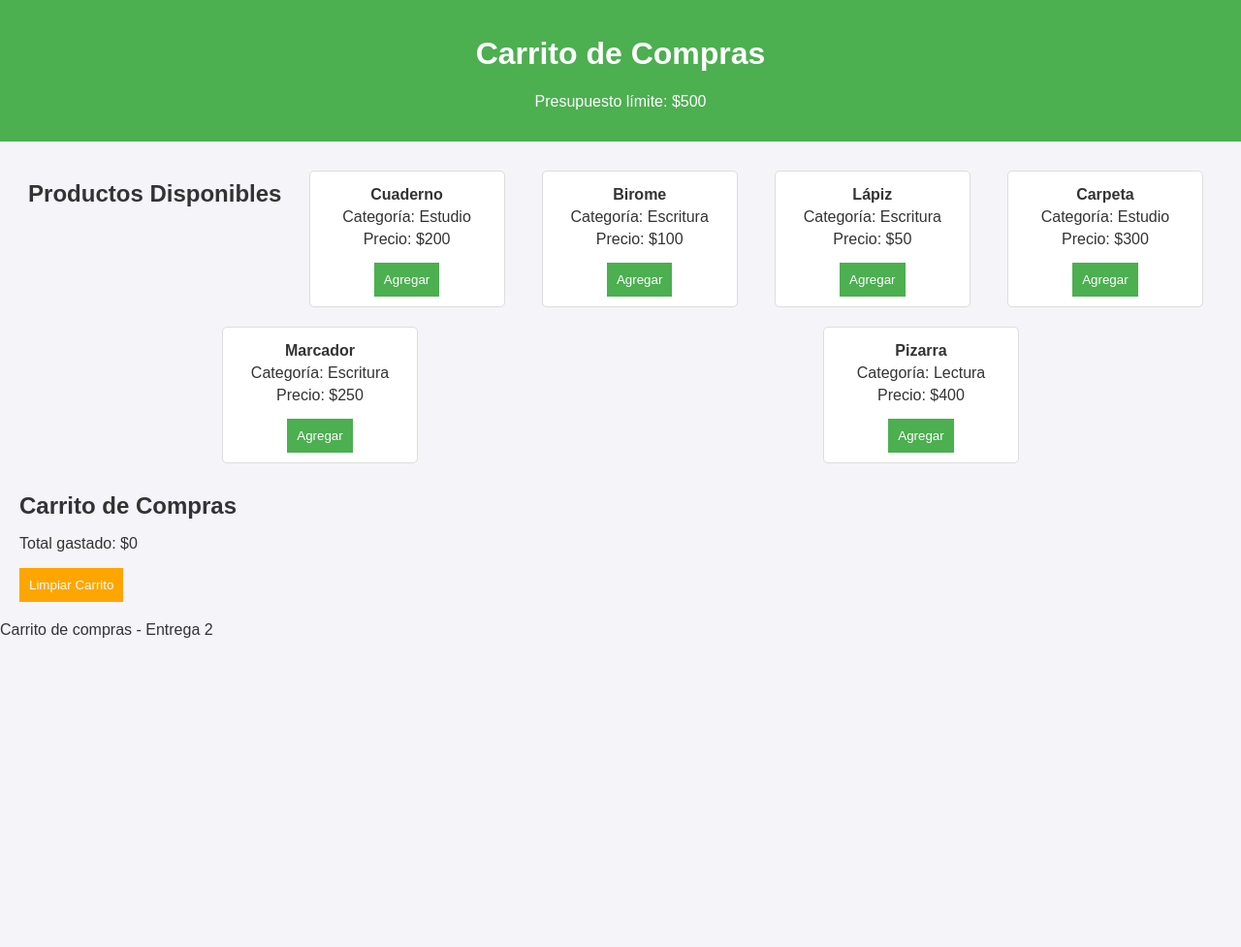
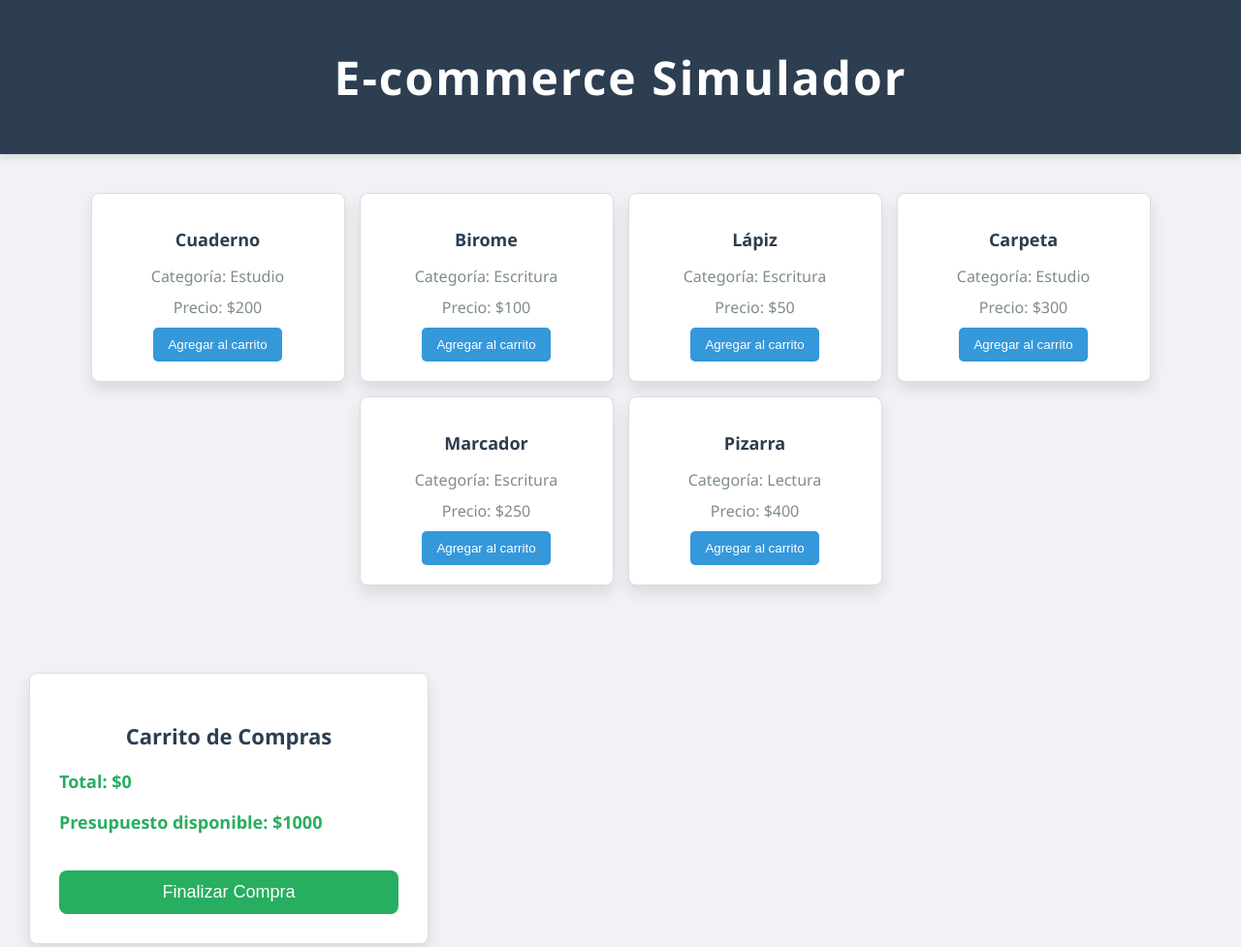
Before and after one commit to LuchoModena/Entrega1Js, a plain HTML site: page index.html in a window 1280 px wide. Shown: the top 977 px of the page at 97% size. Before the commit the page ends 800 px from the top, so only its background shows below. Drawn offline with Linux system fonts and the light colour scheme.

Commit message:
Proyecto Final

```diff
--- a/index.html
+++ b/index.html
@@ -1,36 +1,28 @@
 <!DOCTYPE html>
-<html lang="es">
+<html lang="en">
 <head>
     <meta charset="UTF-8">
     <meta name="viewport" content="width=device-width, initial-scale=1.0">
-    <title>Carrito de Compras</title>
+    <title>E-commerce Simulador</title>
     <link rel="stylesheet" href="styles.css">
 </head>
 <body>
     <header>
-        <h1>Carrito de Compras</h1>
-        <p>Presupuesto límite: $<span id="presupuesto">500</span></p>
+        <h1>E-commerce Simulador</h1>
     </header>
-
     <main>
-        <section id="productos">
-            <h2>Productos Disponibles</h2>
-            <!-- Productos generados dinámicamente desde JS -->
+        <section id="productos" class="productos-container">
+            <!-- Los productos se generarán aquí dinámicamente -->
         </section>
-
         <section id="carrito">
             <h2>Carrito de Compras</h2>
             <ul id="listaCarrito"></ul>
-            <p>Total gastado: $<span id="totalCarrito">0</span></p>
-            <p id="alertaPresupuesto" class="hidden">¡Has excedido el presupuesto!</p>
-            <button id="limpiarCarrito">Limpiar Carrito</button>
+            <p>Total: $<span id="totalCarrito">0</span></p>
+            <p>Presupuesto disponible: $<span id="presupuestoRestante">1000</span></p>
+            <button id="finalizarCompra" class="btn-finalizar">Finalizar Compra</button>
+            <p id="mensajeError" class="mensaje-error"></p>
         </section>
     </main>
-
-    <footer>
-        <p>Carrito de compras - Entrega 2</p>
-    </footer>
-
     <script src="main.js"></script>
 </body>
 </html>
--- a/main.js
+++ b/main.js
@@ -1,8 +1,3 @@
-// Variables y constantes
-const presupuestoLimite = 500;
-let carrito = JSON.parse(localStorage.getItem("carrito")) || [];
-
-// Productos disponibles con id, nombre, precio y categoría
 const productos = [
     { id: 1, nombre: "Cuaderno", precio: 200, categoria: "Estudio" },
     { id: 2, nombre: "Birome", precio: 100, categoria: "Escritura" },
@@ -12,87 +7,118 @@ const productos = [
     { id: 6, nombre: "Pizarra", precio: 400, categoria: "Lectura" },
 ];
 
-// Elementos del DOM
-const listaCarrito = document.getElementById("listaCarrito");
-const totalCarritoElem = document.getElementById("totalCarrito");
-const alertaPresupuesto = document.getElementById("alertaPresupuesto");
-const limpiarCarritoBtn = document.getElementById("limpiarCarrito");
-const seccionProductos = document.getElementById("productos");
+let carrito = [];
+const presupuestoInicial = 1000; // Presupuesto inicial
+let presupuestoRestante = presupuestoInicial;
 
-// Funciones
+// Renderizar productos
 function renderizarProductos() {
-    productos.forEach(producto => {
+    const contenedorProductos = document.getElementById("productos");
+    contenedorProductos.innerHTML = "";
+
+    productos.forEach((producto) => {
         const div = document.createElement("div");
-        div.className = "producto";
+        div.classList.add("producto");
         div.innerHTML = `
-            <p><strong>${producto.nombre}</strong></p>
+            <h3>${producto.nombre}</h3>
             <p>Categoría: ${producto.categoria}</p>
             <p>Precio: $${producto.precio}</p>
-            <button class="btn-agregar" data-id="${producto.id}">Agregar</button>
+            <button class="btn-agregar" data-id="${producto.id}">Agregar al carrito</button>
         `;
-        seccionProductos.appendChild(div);
+        contenedorProductos.appendChild(div);
     });
 
-    // Asignar eventos a los botones después de renderizar
+    // Agregar eventos a los botones
     const botonesAgregar = document.querySelectorAll(".btn-agregar");
-    botonesAgregar.forEach(boton => boton.addEventListener("click", agregarProducto));
+    botonesAgregar.forEach((boton) => {
+        boton.addEventListener("click", (e) => {
+            const idProducto = parseInt(e.target.dataset.id);
+            agregarAlCarrito(idProducto);
+        });
+    });
 }
 
-function actualizarDOM() {
-    // Limpiar lista del carrito
+// Agregar al carrito
+function agregarAlCarrito(idProducto) {
+    const producto = productos.find((prod) => prod.id === idProducto);
+    const productoEnCarrito = carrito.find((item) => item.id === idProducto);
+
+    const nuevoTotal = calcularTotal() + producto.precio;
+    if (nuevoTotal > presupuestoRestante) {
+        mostrarError("No puedes agregar más productos: supera tu presupuesto.");
+        return;
+    }
+
+    if (productoEnCarrito) {
+        productoEnCarrito.cantidad++;
+    } else {
+        carrito.push({ ...producto, cantidad: 1 });
+    }
+
+    actualizarCarrito();
+    ocultarError();
+}
+
+// Actualizar carrito
+function actualizarCarrito() {
+    const listaCarrito = document.getElementById("listaCarrito");
+    const totalCarrito = document.getElementById("totalCarrito");
+    const presupuestoRestanteElem = document.getElementById("presupuestoRestante");
+
     listaCarrito.innerHTML = "";
+
     let total = 0;
 
-    // Agregar cada producto al DOM
-    carrito.forEach((item, index) => {
-        total += item.precio;
+    carrito.forEach((item) => {
+        const li = document.createElement("li");
+        li.textContent = `${item.nombre} x ${item.cantidad} - $${item.precio * item.cantidad}`;
+        listaCarrito.appendChild(li);
 
-        const li = document.createElement("li");
-        li.textContent = `${item.nombre} - $${item.precio}`;
-
-        // Botón para eliminar producto
-        const eliminarBtn = document.createElement("button");
-        eliminarBtn.textContent = "Eliminar";
-        eliminarBtn.addEventListener("click", () => eliminarProducto(index));
-        li.appendChild(eliminarBtn);
-
-        listaCarrito.appendChild(li);
+        total += item.precio * item.cantidad;
     });
 
-    // Actualizar total y presupuesto
-    totalCarritoElem.textContent = total;
-    if (total > presupuestoLimite) {
-        alertaPresupuesto.classList.remove("hidden");
-    } else {
-        alertaPresupuesto.classList.add("hidden");
+    totalCarrito.textContent = total;
+    presupuestoRestanteElem.textContent = presupuestoInicial - total;
+}
+
+// Finalizar compra
+function finalizarCompra() {
+    if (carrito.length === 0) {
+        mostrarError("El carrito está vacío. Agrega productos antes de finalizar.");
+        return;
     }
 
-    // Guardar en localStorage
-    localStorage.setItem("carrito", JSON.stringify(carrito));
+    alert(`¡Gracias por tu compra! Has adquirido:\n${carrito.map(
+        (item) => `${item.nombre} x ${item.cantidad} - $${item.precio * item.cantidad}`
+    ).join("\n")}\nTotal: $${calcularTotal()}`);
+
+    carrito = [];
+    actualizarCarrito();
+    ocultarError();
 }
 
-function agregarProducto(e) {
-    const idProducto = parseInt(e.target.getAttribute("data-id"));
-    const producto = productos.find(p => p.id === idProducto);
-
-    carrito.push(producto);
-    actualizarDOM();
+// Calcular total del carrito
+function calcularTotal() {
+    return carrito.reduce((total, item) => total + item.precio * item.cantidad, 0);
 }
 
-function eliminarProducto(index) {
-    carrito.splice(index, 1);
-    actualizarDOM();
+// Mostrar y ocultar mensajes de error
+function mostrarError(mensaje) {
+    const mensajeError = document.getElementById("mensajeError");
+    mensajeError.textContent = mensaje;
+    mensajeError.style.display = "block";
 }
 
-function limpiarCarrito() {
-    carrito = [];
-    localStorage.removeItem("carrito");
-    actualizarDOM();
+function ocultarError() {
+    const mensajeError = document.getElementById("mensajeError");
+    mensajeError.style.display = "none";
 }
 
-// Eventos
-limpiarCarritoBtn.addEventListener("click", limpiarCarrito);
+// Inicialización
+document.addEventListener("DOMContentLoaded", () => {
+    renderizarProductos();
+    actualizarCarrito();
 
-// Inicialización
-renderizarProductos();
-actualizarDOM();
+    const botonFinalizar = document.getElementById("finalizarCompra");
+    botonFinalizar.addEventListener("click", finalizarCompra);
+});
--- a/styles.css
+++ b/styles.css
@@ -1,105 +1,138 @@
+/* Estilos generales */
 body {
-    font-family: Arial, sans-serif;
+    font-family: 'Segoe UI', Tahoma, Geneva, Verdana, sans-serif;
     margin: 0;
     padding: 0;
-    background-color: #f4f4f9;
-    color: #333;
+    background-color: #f0f2f5;
+    color: #555;
 }
 
+/* Estilo del encabezado */
 header {
-    background-color: #4caf50;
+    background-color: #2c3e50;
     color: white;
+    padding: 15px 0;
     text-align: center;
-    padding: 1em 0;
+    font-size: 24px;
+    letter-spacing: 2px;
+    box-shadow: 0 4px 8px rgba(0, 0, 0, 0.1);
 }
 
-main {
-    margin: 20px;
+/* Contenedor de los productos */
+.productos-container {
+    display: flex;
+    flex-wrap: wrap;
+    gap: 15px;
+    padding: 40px 20px;
+    justify-content: center;
+    max-width: 1200px;
+    margin: 0 auto;
 }
 
-h2 {
-    margin-bottom: 15px;
+/* Estilo individual de cada producto */
+.producto {
+    border: 1px solid #ddd;
+    background-color: #ffffff;
+    padding: 20px;
+    width: 220px;
+    text-align: center;
+    box-shadow: 0 8px 16px rgba(0, 0, 0, 0.1);
+    border-radius: 8px;
+    transition: transform 0.3s ease, box-shadow 0.3s ease;
 }
 
-#productos {
-    display: flex;
-    flex-wrap: wrap;
-    justify-content: space-around;
+.producto:hover {
+    transform: translateY(-5px);
+    box-shadow: 0 15px 20px rgba(0, 0, 0, 0.15);
+}
+
+.producto h3 {
+    margin: 15px 0;
+    font-size: 18px;
+    color: #2c3e50;
+}
+
+.producto p {
+    margin: 10px 0;
+    color: #7f8c8d;
+}
+
+.producto .btn-agregar {
+    background-color: #3498db;
+    color: white;
+    border: none;
+    padding: 10px 15px;
+    cursor: pointer;
+    border-radius: 5px;
+    transition: background-color 0.3s, transform 0.2s;
+}
+
+.producto .btn-agregar:hover {
+    background-color: #2980b9;
+    transform: scale(1.05);
+}
+
+/* Estilo del carrito */
+#carrito {
+    margin: 30px;
+    padding: 30px;
+    background-color: #ffffff;
+    border: 1px solid #ddd;
+    border-radius: 8px;
+    box-shadow: 0 8px 16px rgba(0, 0, 0, 0.1);
+    max-width: 350px;
+    margin-top: 50px;
+}
+
+#carrito h2 {
+    text-align: center;
+    font-size: 22px;
+    margin-bottom: 20px;
+    color: #2c3e50;
+}
+
+#carrito ul {
+    list-style: none;
+    padding: 0;
+}
+
+#carrito li {
+    margin: 15px 0;
+    font-size: 16px;
+    color: #34495e;
+}
+
+#carrito p {
+    font-weight: bold;
+    font-size: 18px;
+    color: #27ae60;
+}
+
+/* Estilo de mensaje de error */
+.mensaje-error {
+    color: #e74c3c;
+    font-weight: bold;
+    display: none;
+    font-size: 16px;
+    text-align: center;
     margin-bottom: 20px;
 }
 
-.producto {
-    border: 1px solid #ddd;
-    padding: 10px;
-    text-align: center;
-    width: 180px;
-    background-color: white;
-    border-radius: 5px;
-    margin: 10px;
+/* Estilo del botón para finalizar compra */
+.btn-finalizar {
+    width: 100%;
+    margin-top: 20px;
+    background-color: #27ae60;
+    color: white;
+    border: none;
+    padding: 12px;
+    cursor: pointer;
+    border-radius: 8px;
+    transition: background-color 0.3s, transform 0.3s;
+    font-size: 18px;
 }
 
-.producto p {
-    margin: 5px 0;
+.btn-finalizar:hover {
+    background-color: #2ecc71;
+    transform: scale(1.05);
 }
-
-.producto .btn-agregar {
-    background-color: #4caf50;
-    color: white;
-    border: none;
-    padding: 10px;
-    cursor: pointer;
-    margin-top: 10px;
-}
-
-.producto .btn-agregar:hover {
-    background-color: #45a049;
-}
-
-#carrito ul {
-    list-style-type: none;
-    padding: 0;
-}
-
-#carrito ul li {
-    display: flex;
-    justify-content: space-between;
-    align-items: center;
-    margin: 10px 0;
-    padding: 5px;
-    border: 1px solid #ddd;
-    background-color: #fff;
-    border-radius: 5px;
-}
-
-#carrito ul li button {
-    background-color: red;
-    color: white;
-    border: none;
-    padding: 5px;
-    cursor: pointer;
-}
-
-#carrito ul li button:hover {
-    background-color: darkred;
-}
-
-#limpiarCarrito {
-    background-color: orange;
-    color: white;
-    border: none;
-    padding: 10px;
-    cursor: pointer;
-}
-
-#limpiarCarrito:hover {
-    background-color: darkorange;
-}
-
-.hidden {
-    display: none;
-}
-
-#alertaPresupuesto {
-    color: red;
-    font-weight: bold;
-}
```
Also changed, not shown: productos.json (added, +8 -0 lines).
